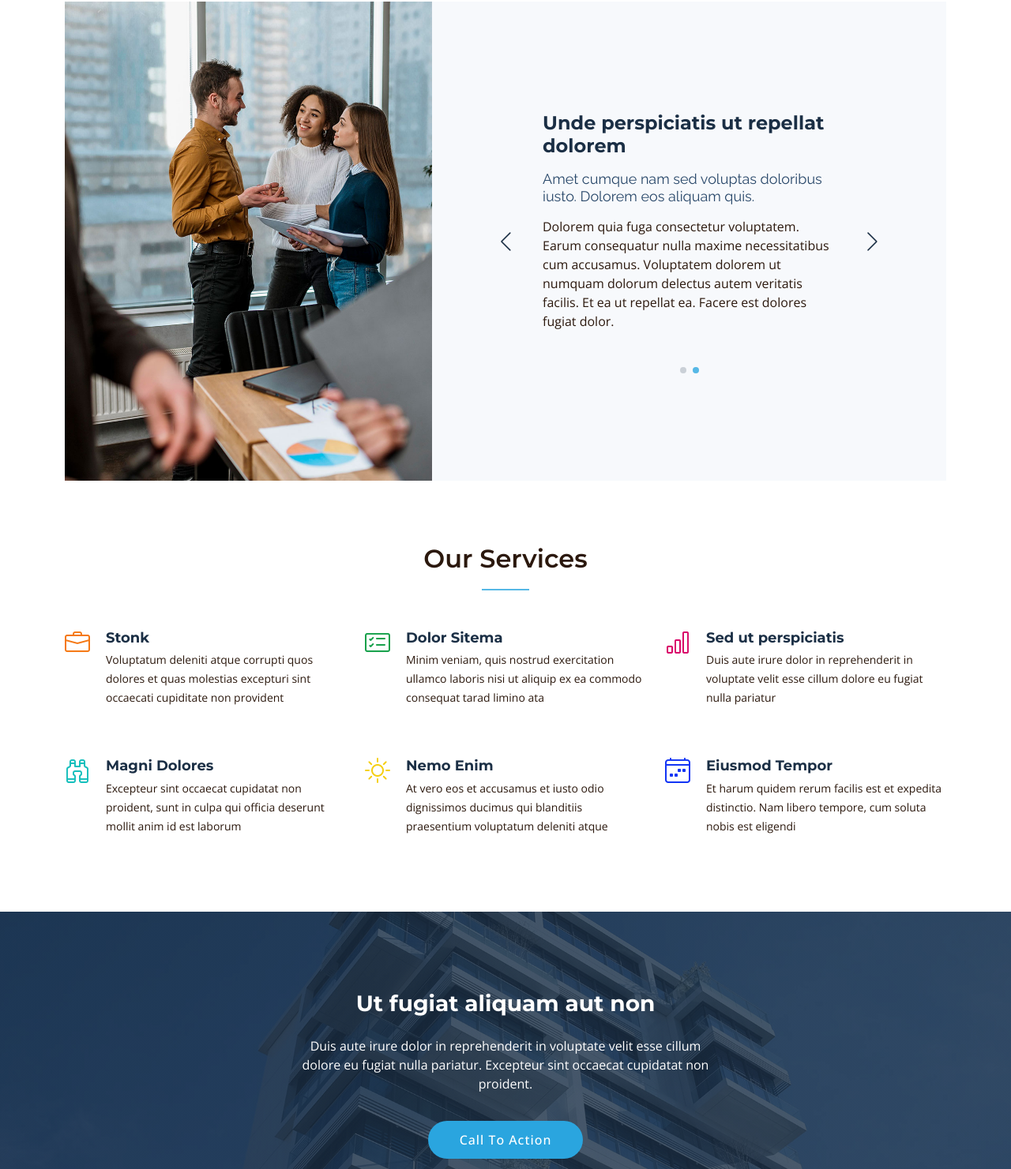
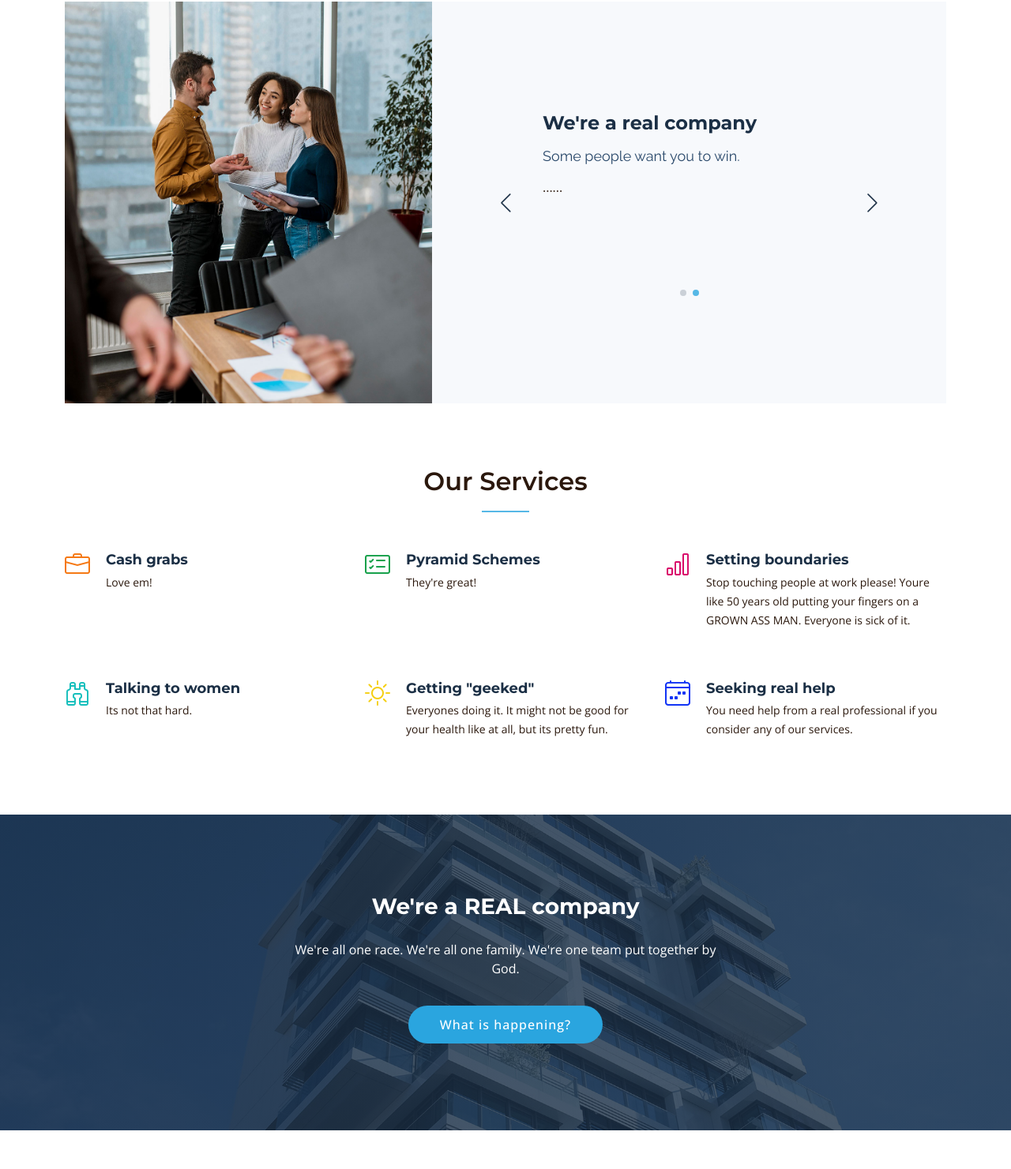
Before and after one commit to mattyjtx/mid-pro, a plain HTML site: page index.html in a window 1280 px wide. Shown: the part 986-2467 px from the top of the page at 79% size. Drawn offline with nearby package versions, Linux system fonts and the light colour scheme.

Commit message:
adding filler in the index.html

```diff
--- a/index.html
+++ b/index.html
@@ -116,9 +116,9 @@
 
                 <div class="swiper-slide">
                   <div class="item">
-                    <h3 class="mb-3">Unde perspiciatis ut repellat dolorem</h3>
-                    <h4 class="mb-3">Amet cumque nam sed voluptas doloribus iusto. Dolorem eos aliquam quis.</h4>
-                    <p>Dolorem quia fuga consectetur voluptatem. Earum consequatur nulla maxime necessitatibus cum accusamus. Voluptatem dolorem ut numquam dolorum delectus autem veritatis facilis. Et ea ut repellat ea. Facere est dolores fugiat dolor.</p>
+                    <h3 class="mb-3">We're a real company</h3>
+                    <h4 class="mb-3">Some people want you to win.</h4>
+                    <p>......</p>
                   </div>
                 </div><!-- End slide item -->
 
@@ -150,8 +150,8 @@
           <div class="col-lg-4 col-md-6 service-item d-flex" data-aos="fade-up" data-aos-delay="100">
             <div class="icon flex-shrink-0"><i class="bi bi-briefcase" style="color: #f57813;"></i></div>
             <div>
-              <h4 class="title"><a href="#" class="stretched-link">Stonk</a></h4>
-              <p class="description">Voluptatum deleniti atque corrupti quos dolores et quas molestias excepturi sint occaecati cupiditate non provident</p>
+              <h4 class="title"><a href="#" class="stretched-link">Cash grabs</a></h4>
+              <p class="description">Love em!</p>
             </div>
           </div>
           <!-- End Service Item -->
@@ -159,40 +159,40 @@
           <div class="col-lg-4 col-md-6 service-item d-flex" data-aos="fade-up" data-aos-delay="200">
             <div class="icon flex-shrink-0"><i class="bi bi-card-checklist" style="color: #15a04a;"></i></div>
             <div>
-              <h4 class="title"><a href="#" class="stretched-link">Dolor Sitema</a></h4>
-              <p class="description">Minim veniam, quis nostrud exercitation ullamco laboris nisi ut aliquip ex ea commodo consequat tarad limino ata</p>
+              <h4 class="title"><a href="#" class="stretched-link"> Pyramid Schemes</a></h4>
+              <p class="description">They're great!</p>
             </div>
           </div><!-- End Service Item -->
 
           <div class="col-lg-4 col-md-6 service-item d-flex" data-aos="fade-up" data-aos-delay="300">
             <div class="icon flex-shrink-0"><i class="bi bi-bar-chart" style="color: #d90769;"></i></div>
             <div>
-              <h4 class="title"><a href="#" class="stretched-link">Sed ut perspiciatis</a></h4>
-              <p class="description">Duis aute irure dolor in reprehenderit in voluptate velit esse cillum dolore eu fugiat nulla pariatur</p>
+              <h4 class="title"><a href="#" class="stretched-link">Setting boundaries</a></h4>
+              <p class="description">Stop touching people at work please! Youre like 50 years old putting your fingers on a GROWN ASS MAN. Everyone is sick of it.</p>
             </div>
           </div><!-- End Service Item -->
 
           <div class="col-lg-4 col-md-6 service-item d-flex" data-aos="fade-up" data-aos-delay="400">
             <div class="icon flex-shrink-0"><i class="bi bi-binoculars" style="color: #15bfbc;"></i></div>
             <div>
-              <h4 class="title"><a href="#" class="stretched-link">Magni Dolores</a></h4>
-              <p class="description">Excepteur sint occaecat cupidatat non proident, sunt in culpa qui officia deserunt mollit anim id est laborum</p>
+              <h4 class="title"><a href="#" class="stretched-link">Talking to women</a></h4>
+              <p class="description">Its not that hard.</p>
             </div>
           </div><!-- End Service Item -->
 
           <div class="col-lg-4 col-md-6 service-item d-flex" data-aos="fade-up" data-aos-delay="500">
             <div class="icon flex-shrink-0"><i class="bi bi-brightness-high" style="color: #f5cf13;"></i></div>
             <div>
-              <h4 class="title"><a href="#" class="stretched-link">Nemo Enim</a></h4>
-              <p class="description">At vero eos et accusamus et iusto odio dignissimos ducimus qui blanditiis praesentium voluptatum deleniti atque</p>
+              <h4 class="title"><a href="#" class="stretched-link">Getting "geeked"</a></h4>
+              <p class="description">Everyones doing it. It might not be good for your health like at all, but its pretty fun.</p>
             </div>
           </div><!-- End Service Item -->
 
           <div class="col-lg-4 col-md-6 service-item d-flex" data-aos="fade-up" data-aos-delay="600">
             <div class="icon flex-shrink-0"><i class="bi bi-calendar4-week" style="color: #1335f5;"></i></div>
             <div>
-              <h4 class="title"><a href="#" class="stretched-link">Eiusmod Tempor</a></h4>
-              <p class="description">Et harum quidem rerum facilis est et expedita distinctio. Nam libero tempore, cum soluta nobis est eligendi</p>
+              <h4 class="title"><a href="#" class="stretched-link">Seeking real help</a></h4>
+              <p class="description">You need help from a real professional if you consider any of our services.</p>
             </div>
           </div><!-- End Service Item -->
 
@@ -206,9 +206,9 @@
       <div class="container" data-aos="fade-up">
         <div class="row justify-content-center">
           <div class="col-lg-6 text-center">
-            <h3>Ut fugiat aliquam aut non</h3>
-            <p>Duis aute irure dolor in reprehenderit in voluptate velit esse cillum dolore eu fugiat nulla pariatur. Excepteur sint occaecat cupidatat non proident.</p>
-            <a class="cta-btn" href="#">Call To Action</a>
+            <h3>We're a REAL company</h3>
+            <p>We're all one race. We're all one family. We're one team put together by God.</p>
+            <a class="cta-btn" href="#">What is happening?</a>
           </div>
         </div>
 
```
